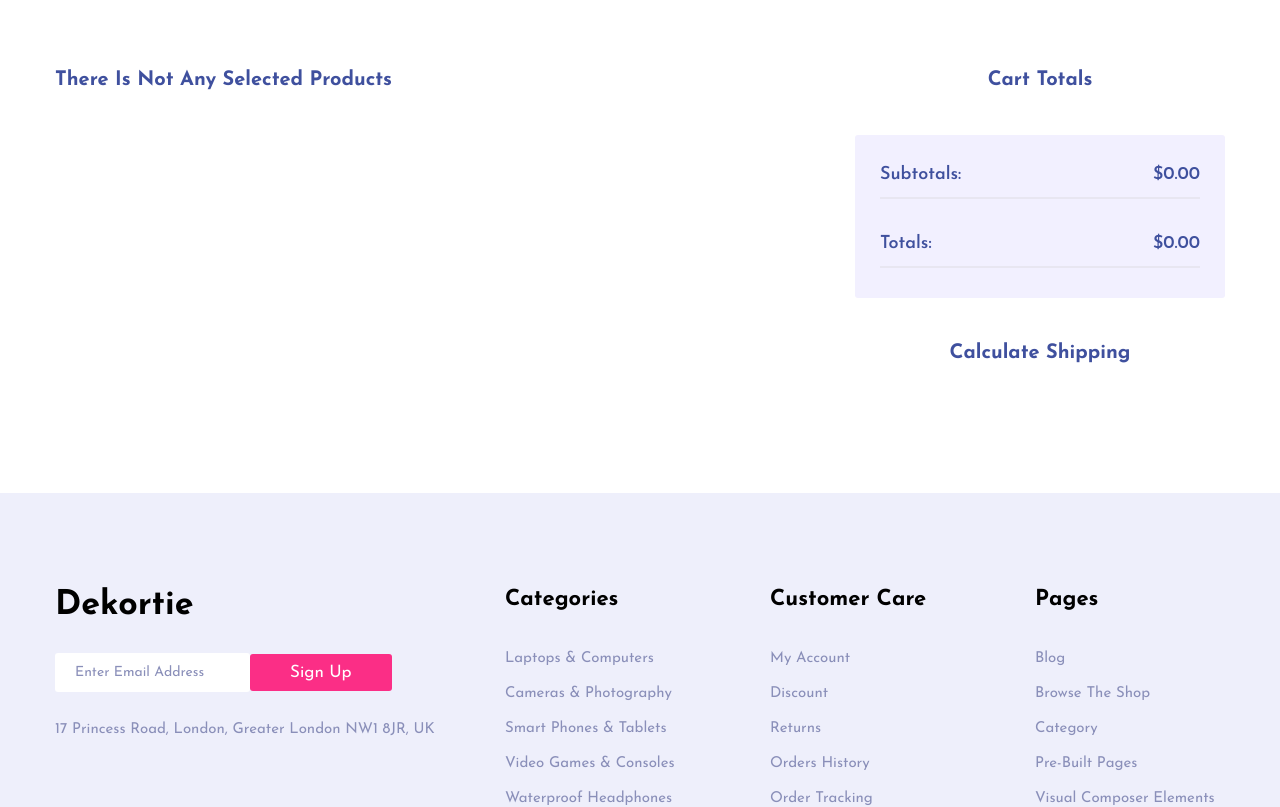
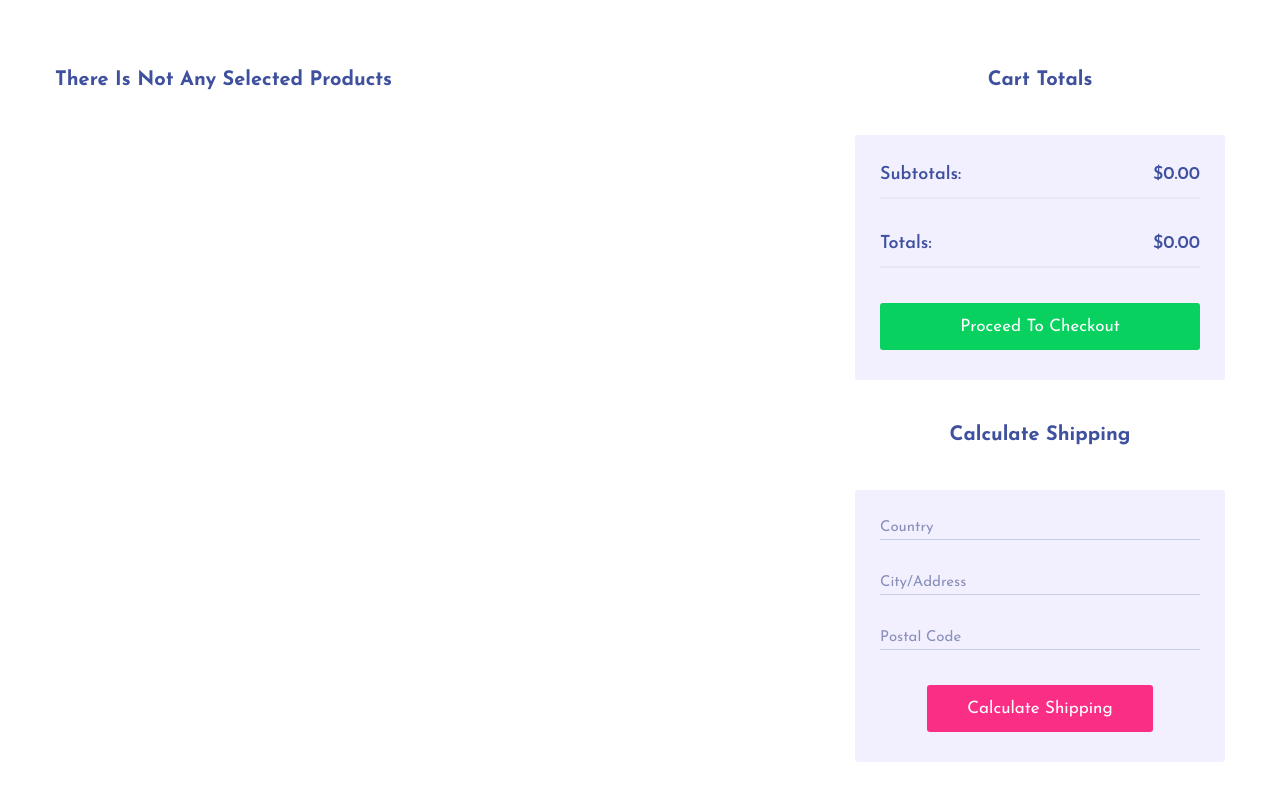
Before and after one commit to rxfr-dvpr/Dekortie-Shop, a Vue app: page /cart in a window 1280 px wide. Shown: the part 420-1227 px from the top of the page. Built offline with nearby package versions, Linux system fonts and the light colour scheme.

Commit message:
cart page functionality bug fixed

```diff
--- a/src/assets/scss/main.scss
+++ b/src/assets/scss/main.scss
@@ -68,6 +68,16 @@ textarea {
     -moz-transition: none;
     -ms-transition: none;
     -o-transition: none;
+}
+
+input::-webkit-outer-spin-button,
+input::-webkit-inner-spin-button {
+  -webkit-appearance: none;
+  margin: 0;
+}
+
+input[type=number] {
+  -moz-appearance: textfield;
 }
 
 .container {
--- a/src/main.js
+++ b/src/main.js
@@ -2,9 +2,9 @@ import "./assets/scss/main.scss";
 import "./assets/css/all.min.css";
 
 import { createApp } from 'vue'
-import { createPinia } from 'pinia'
 import App from './App.vue'
 import router from './router/router'
+import { createPinia } from 'pinia'
 const app = createApp(App)
 
 app.use(createPinia())
--- a/src/stores/cartStore.js
+++ b/src/stores/cartStore.js
@@ -1,4 +1,5 @@
 import { defineStore } from "pinia";
+import { reactive } from "vue";
 
 export const cartStore = defineStore('Cart Store', {
     state: () => ({
@@ -12,18 +13,25 @@ export const cartStore = defineStore('Cart Store', {
             title: 'cart totals',
             taxFee: 105,
             calcTitle: 'calculate shipping'
+        },
+        shipping: {
+            country: '',
+            address: '',
+            postCode: ''
         }
     }),
     getters: {
-        getUniqueArr() {
-            const arr = [...this.products]
-            this.uniqueProducts = arr.filter((obj, idx, self) => idx === self.findIndex((t) => t.name === obj.name && t.price === obj.price))
-            return this.uniqueProducts
+        getUniqueArr: (state) => {
+            if (reactive(state.products)) {
+                const arr = [...state.products]
+                state.uniqueProducts = arr.filter((obj, idx, self) => idx === self.findIndex((t) => t.name === obj.name && t.price === obj.price))
+                return state.uniqueProducts
+            }
         },
-        getTotalPrice() {
-            if (this.uniqueProducts.length) {
+        getTotalPrice: (state) => {
+            if (reactive(state.uniqueProducts.length)) {
                 let ttPrice = 0
-                this.uniqueProducts.map(item => ttPrice += item.totalPrice)
+                state.uniqueProducts.map(item => ttPrice += item.totalPrice)
                 return ttPrice
             }
         }
--- a/src/views/CartView.vue
+++ b/src/views/CartView.vue
@@ -4,7 +4,7 @@
   <section class="products__section">
     <div class="container">
         <div class="row">
-            <table class="selected__products-table" v-if="store.products.length">
+            <table class="selected__products-table" v-if="store.uniqueProducts.length">
                 <tr class="product__top-types">
                     <th>product</th>
                     <th>price</th>
@@ -42,9 +42,18 @@
                 <div class="cart__totals-price-info">
                     <p class="cart__totals-subtotal">subtotals: <span>${{ store.getTotalPrice || 0 }}.00</span></p>
                     <p class="cart__totals-withTax">totals: <span>${{ store.getTotalPrice + store.cartTotals.taxFee || 0 }}.00</span></p>
+                    <button class="checkout-btn pink-btn">proceed to checkout</button>
                 </div>
 
                 <p class="cart__totals-title">{{ store.cartTotals.calcTitle }}</p>
+
+                <div class="cart__totals-shipping">
+                    <input type="text" class="country-name" placeholder="country" v-model="store.shipping.country">
+                    <input type="text" class="city-name" placeholder="city/address" v-model="store.shipping.address">
+                    <input type="number" class="postal-code" placeholder="postal code" v-model="store.shipping.postCode">
+
+                    <button class="calculate-btn pink-btn">calculate shipping</button>
+                </div>
             </div>
 
         </div>
@@ -69,12 +78,12 @@ export default {
     methods: {
         priceChange(idx, param) {
             if (param == '-') {
-                this.store.products[idx].quantity--
+                this.store.uniqueProducts[idx].quantity--
             } else if (param == '+') {
-                this.store.products[idx].quantity++
+                this.store.uniqueProducts[idx].quantity++
             }
 
-            this.store.products[idx].totalPrice = this.store.products[idx].price * this.store.products[idx].quantity
+            this.store.uniqueProducts[idx].totalPrice = this.store.uniqueProducts[idx].price * this.store.uniqueProducts[idx].quantity
         }
     }
 }
@@ -108,7 +117,6 @@ export default {
         .product-item {
             width: 100%;
             text-align: left;
-            margin: 15px 0;
             text-align: center;
 
             .product {
@@ -143,6 +151,8 @@ export default {
                 &-quantity {
                     .quantity-btn {
                         cursor: pointer;
+                        background: #E7E7EF;
+                        padding: 3px 6px;
                     }
                 }
             }
@@ -177,7 +187,7 @@ export default {
                 text-transform: capitalize;
             }
 
-            &-price-info {
+            &-price-info, &-shipping {
                 width: 100%;
                 background: var(--header-bg);
                 padding: 30px 25px;
@@ -186,6 +196,11 @@ export default {
                 flex-direction: column;
                 align-items: center;
                 row-gap: 35px;
+
+                .checkout-btn {
+                    max-width: 100%;
+                    background: var(--main-green);
+                }
             }
 
             &-subtotal, &-withTax {
@@ -205,8 +220,26 @@ export default {
                     color: var(--off-ny-blue);
                 }
             }
+
+            &-shipping {
+                input {
+                    width: 100%;
+                    outline: none;
+                    border: 0;
+                    font-size: 15px;
+                    color: var(--txt-purple);
+                    background: transparent;
+                    border-bottom: 1px solid #C7CEE4;
+                    padding-bottom: 4px;
+
+                    &::placeholder {
+                        font-size: 15px;
+                        color: var(--txt-purple);
+                        text-transform: capitalize;
+                    }
+                }
+            }
         }
-
     }
 }
 
```
